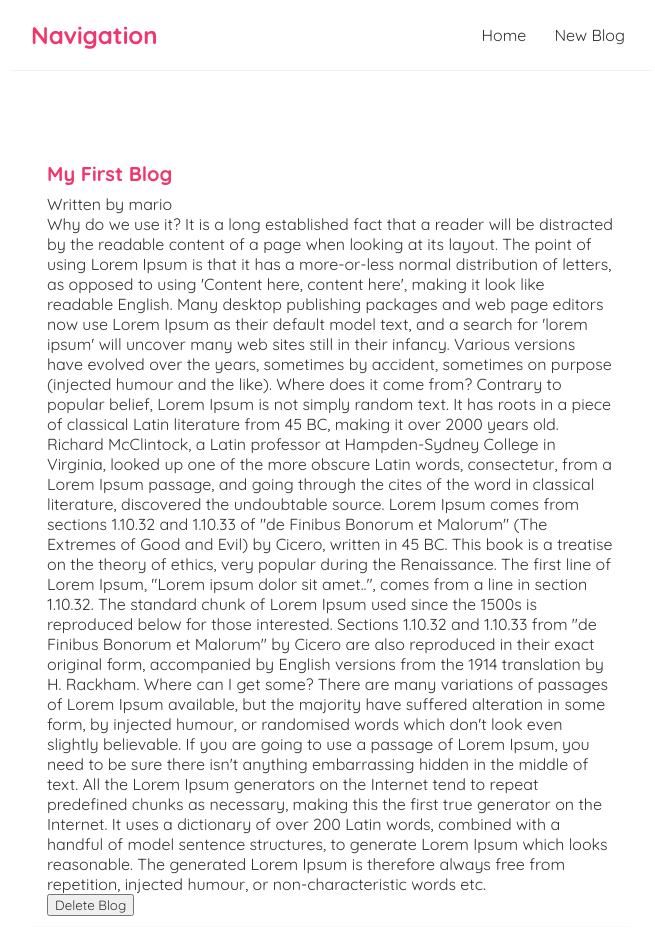
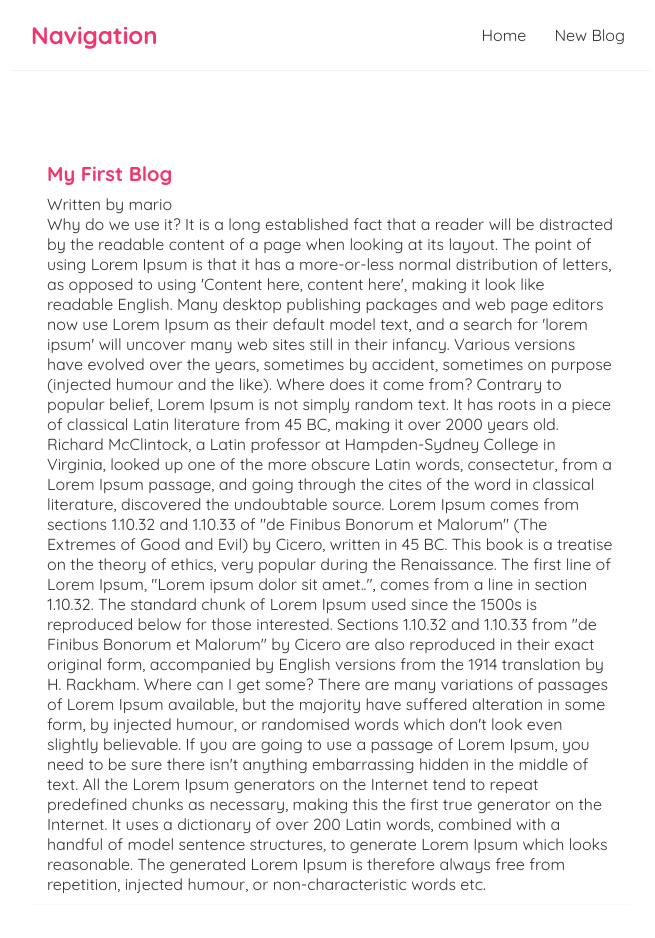
Before and after one commit to nickolasalcazar/react-blog, a React (Create React App) app: page / in a window 1280 px wide. Shown: the top 938 px of the page, without its empty margins (309-964 px from the left). Built offline with nearby package versions, Linux system fonts and the light colour scheme; data requests are answered from the project's data file.

Commit message:
Fetching data, dynamically displaying conent until fetch data is parsed

```diff
--- a/src/BlogList.js
+++ b/src/BlogList.js
@@ -1,4 +1,4 @@
-const BlogList = ({blogs, title, handleDelete}) => {
+const BlogList = ({blogs, title}) => {
     return (
         <div className='blog-list'>
             {blogs.map((blog) => (
@@ -6,7 +6,6 @@
                     <h2>{blog.title}</h2>
                     <p>Written by {blog.author}</p>
                     <p>{blog.body}</p>
-                    <button onClick={() => handleDelete(blog.id)}>Delete Blog</button>
                 </div>
             ))}
         </div>
--- a/src/Home.js
+++ b/src/Home.js
@@ -6,12 +6,6 @@
  */
 const Home = () => {
     const [blogs, setBlogs] = useState(null);
-
-    const handleDelete = (id) => {
-        // Filter for items that do not match the id
-        const newBlogs = blogs.filter(blog => blog.id !== id);
-        setBlogs(newBlogs);
-    }
 
     useEffect(() => {
         fetch("http://localhost:8000/blogs")
@@ -25,7 +19,7 @@
 
     return (
         <div className='Home'>
-            {blogs && <BlogList blogs={blogs} title='All Blogs' handleDelete={handleDelete}/>}
+            {blogs && <BlogList blogs={blogs} title='All Blogs'/>}
         </div>
     )
 }
```
